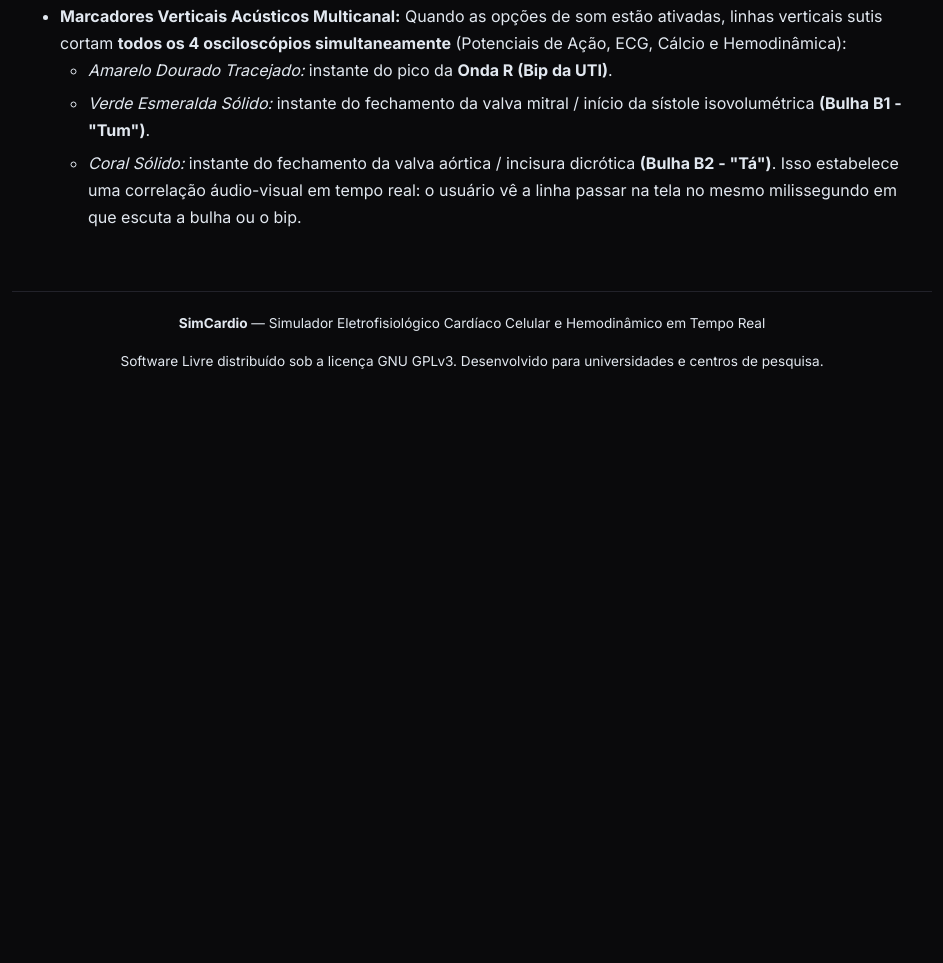
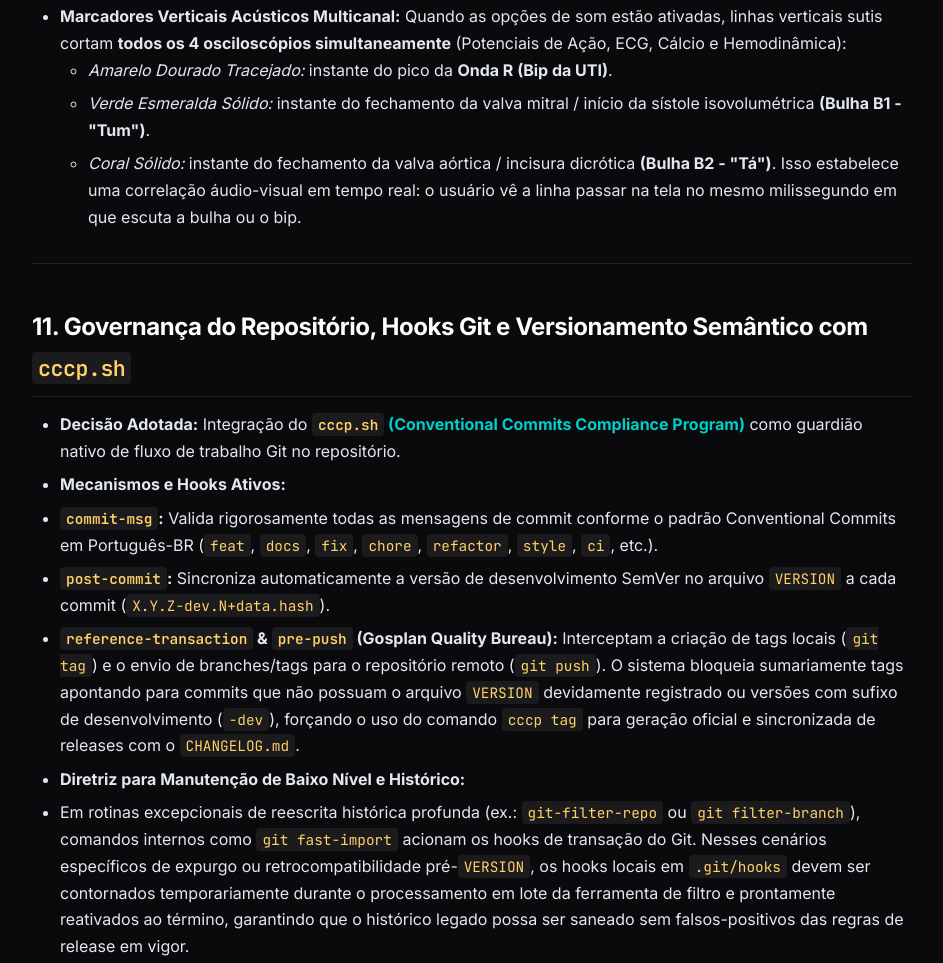
Before and after one commit to KokoroSim/KokoroSim, a plain HTML site: page ui/arquitetura.html in a window 1280 px wide. Shown: the part 8265-9228 px from the top of the page, without its empty margins (168-1111 px from the left). Before the commit the page ends 8713 px from the top, so only its background shows below. Drawn offline with nearby package versions, Linux system fonts and the light colour scheme.

Commit message:
docs(arquitetura): documentar governança, hooks e versionamento com cccp.sh

```diff
--- a/ui/arquitetura.html
+++ b/ui/arquitetura.html
@@ -403,6 +403,17 @@ Isso estabelece uma correlação áudio-visual em tempo real: o usuário vê a l
 </ul>
 </li>
 </ul>
+<hr />
+<h2 id="11-governanca-do-repositorio-hooks-git-e-versionamento-semantico-com-cccpsh">11. Governança do Repositório, Hooks Git e Versionamento Semântico com <code>cccp.sh</code></h2>
+<ul>
+<li><strong>Decisão Adotada:</strong> Integração do <a href="https://github.com/lumenpink/cccp.sh"><strong><code>cccp.sh</code> (Conventional Commits Compliance Program)</strong></a> como guardião nativo de fluxo de trabalho Git no repositório.</li>
+<li><strong>Mecanismos e Hooks Ativos:</strong></li>
+<li><strong><code>commit-msg</code>:</strong> Valida rigorosamente todas as mensagens de commit conforme o padrão Conventional Commits em Português-BR (<code>feat</code>, <code>docs</code>, <code>fix</code>, <code>chore</code>, <code>refactor</code>, <code>style</code>, <code>ci</code>, etc.).</li>
+<li><strong><code>post-commit</code>:</strong> Sincroniza automaticamente a versão de desenvolvimento SemVer no arquivo <code>VERSION</code> a cada commit (<code>X.Y.Z-dev.N+data.hash</code>).</li>
+<li><strong><code>reference-transaction</code> &amp; <code>pre-push</code> (Gosplan Quality Bureau):</strong> Interceptam a criação de tags locais (<code>git tag</code>) e o envio de branches/tags para o repositório remoto (<code>git push</code>). O sistema bloqueia sumariamente tags apontando para commits que não possuam o arquivo <code>VERSION</code> devidamente registrado ou versões com sufixo de desenvolvimento (<code>-dev</code>), forçando o uso do comando <code>cccp tag</code> para geração oficial e sincronizada de releases com o <code>CHANGELOG.md</code>.</li>
+<li><strong>Diretriz para Manutenção de Baixo Nível e Histórico:</strong></li>
+<li>Em rotinas excepcionais de reescrita histórica profunda (ex.: <code>git-filter-repo</code> ou <code>git filter-branch</code>), comandos internos como <code>git fast-import</code> acionam os hooks de transação do Git. Nesses cenários específicos de expurgo ou retrocompatibilidade pré-<code>VERSION</code>, os hooks locais em <code>.git/hooks</code> devem ser contornados temporariamente durante o processamento em lote da ferramenta de filtro e prontamente reativados ao término, garantindo que o histórico legado possa ser saneado sem falsos-positivos das regras de release em vigor.</li>
+</ul>
     </main>
     <footer>
         <p><b>SimCardio</b> — Simulador Eletrofisiológico Cardíaco Celular e Hemodinâmico em Tempo Real</p>
```
Also changed, not shown: ARCHITECTURE.md (+12 -0 lines), CHANGELOG.md, 1 other file.
